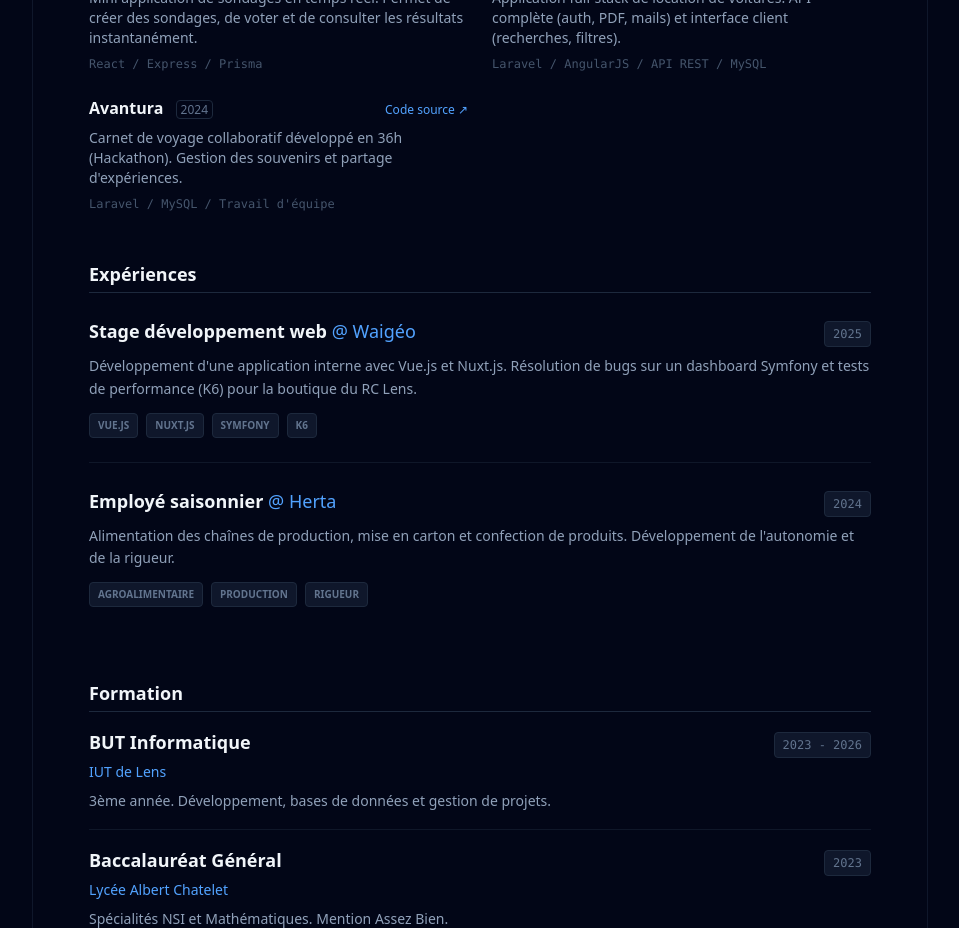
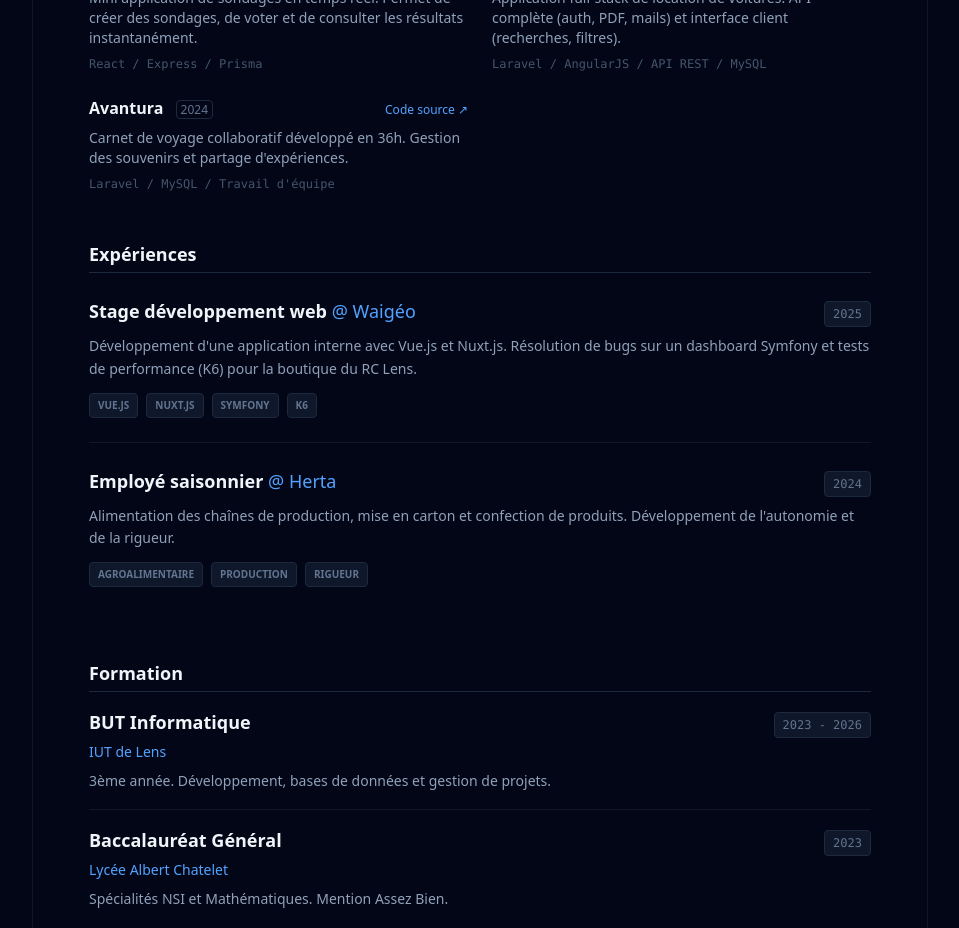
Before and after one commit to BenjaminC62/cv-cornet-benjamin, a Next.js app: page / in a window 1280 px wide. Shown: the part 840-1768 px from the top of the page, without its empty margins (160-1119 px from the left). Built offline with nearby package versions, Linux system fonts and the light colour scheme.

Commit message:
#9 - essaie sans build

```diff
--- a/app/(cv)/Projects/data/projects.ts
+++ b/app/(cv)/Projects/data/projects.ts
@@ -21,7 +21,7 @@ export const projectsData: ProjectProps[] = [
         id: 3,
         title: "Avantura",
         status: "2024",
-        description: "Carnet de voyage collaboratif développé en 36h (Hackathon). Gestion des souvenirs et partage d'expériences.",
+        description: "Carnet de voyage collaboratif développé en 36h. Gestion des souvenirs et partage d'expériences.",
         tech: ["Laravel", "MySQL", "Travail d'équipe"],
         url: "https://github.com/BenjaminC62/Avantura"
     }
--- a/next.config.ts
+++ b/next.config.ts
@@ -1,10 +1,6 @@
 import type { NextConfig } from "next";
 
 const nextConfig: NextConfig = {
-  output: 'export',
-  images: {
-    unoptimized: true,
-  },
   experimental: {
     optimizeCss: true,
   }
```
